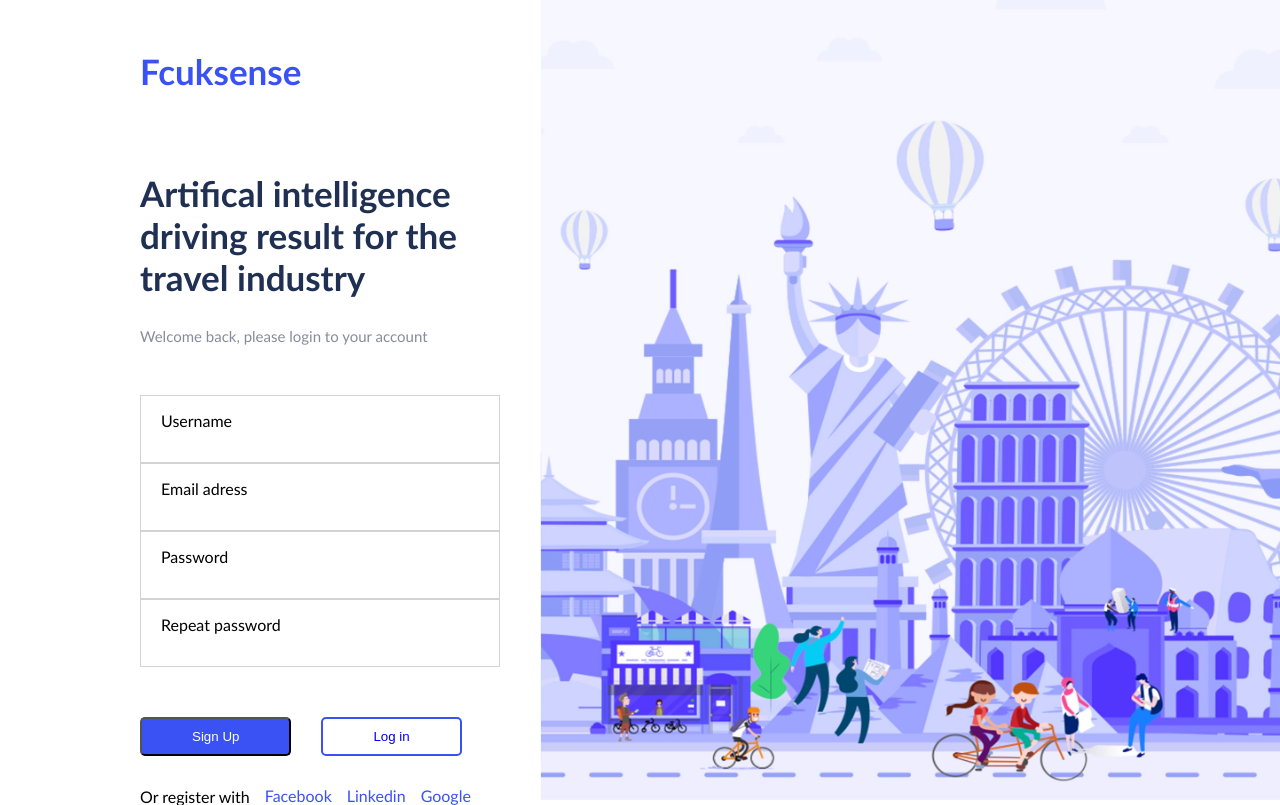
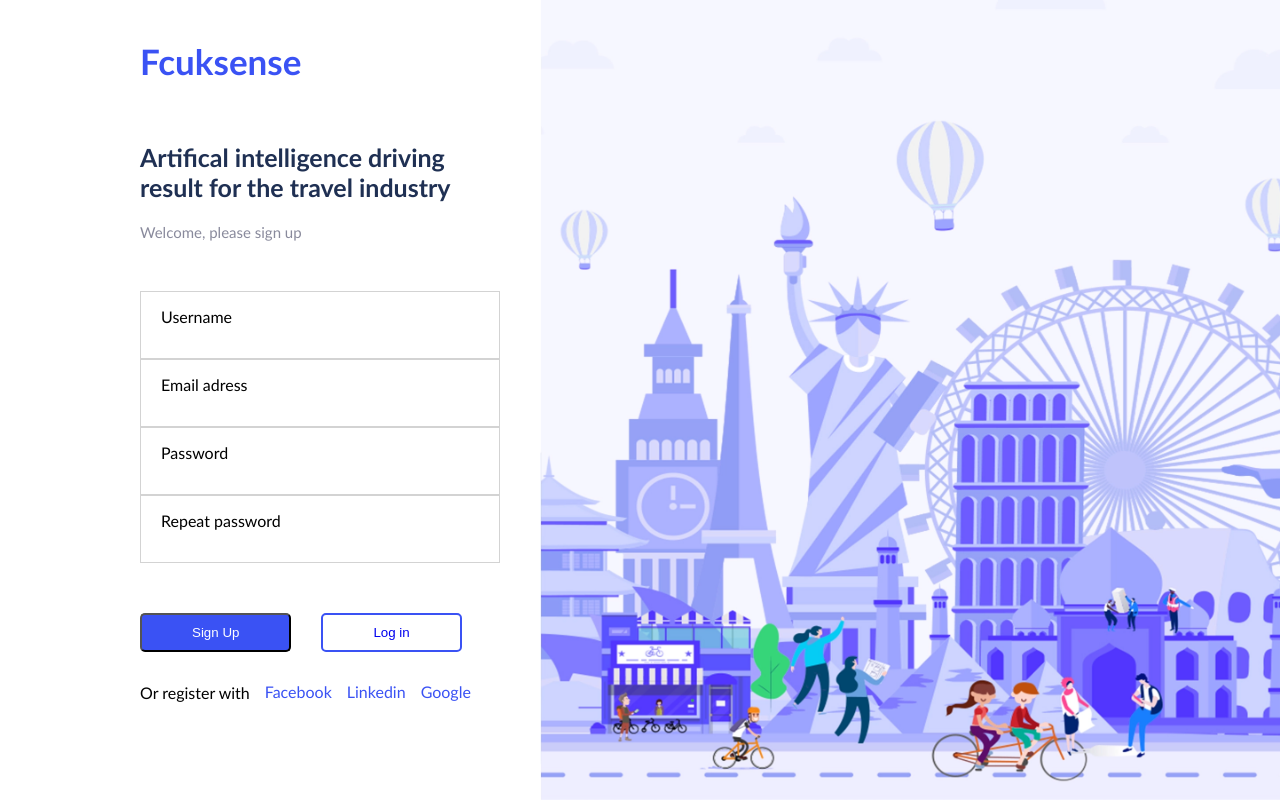
Before and after one commit to KKaciusis/front-end-testas, a PHP site: page /sign-up/index.html in a window 1280 px wide. Shown: the top 805 px of the page. Run offline with PHP 8.4, Linux system fonts and the light colour scheme.

Commit message:
hotfix nr2

```diff
--- a/css/main.css
+++ b/css/main.css
@@ -9,6 +9,7 @@ body {
   main {
     display: inline-block;
     width: 1000px;
+    height: 100vh;
     margin-left: calc((100% - 1000px) / 2);
   }
 
@@ -36,12 +37,12 @@ body {
 }
 .name {
     color: #3A52F4;
-    margin-top: 50px;
-    margin-bottom: 80px;
+    margin-top: 40px;
+    margin-bottom: 60px;
     font-size: 35px;
 }
 .slogan {
-    font-size: 35px;
+    font-size: 25px;
     color: #1F3053;
 }
 .please {
--- a/forgot-password/index.html
+++ b/forgot-password/index.html
@@ -15,7 +15,7 @@
                 <div class="inside">
                 <h2 class="name">Fcuksense</h2>
                 <h2 class="slogan">Artifical intelligence driving result for the travel industry</h2>
-                <p class="please">Welcome back, please login to your account</p>
+                <p class="please">Welcome, please enter your email address</p>
                 <form class="form">
                     <div class="form-row">
                         <label for="Email">Email adress</label>
--- a/sign-up/index.html
+++ b/sign-up/index.html
@@ -15,7 +15,7 @@
                 <div class="inside">
                 <h2 class="name">Fcuksense</h2>
                 <h2 class="slogan">Artifical intelligence driving result for the travel industry</h2>
-                <p class="please">Welcome back, please login to your account</p>
+                <p class="please">Welcome, please sign up</p>
                 <form class="form">
                     <div class="form-row">
                         <label for="username">Username</label>
```
